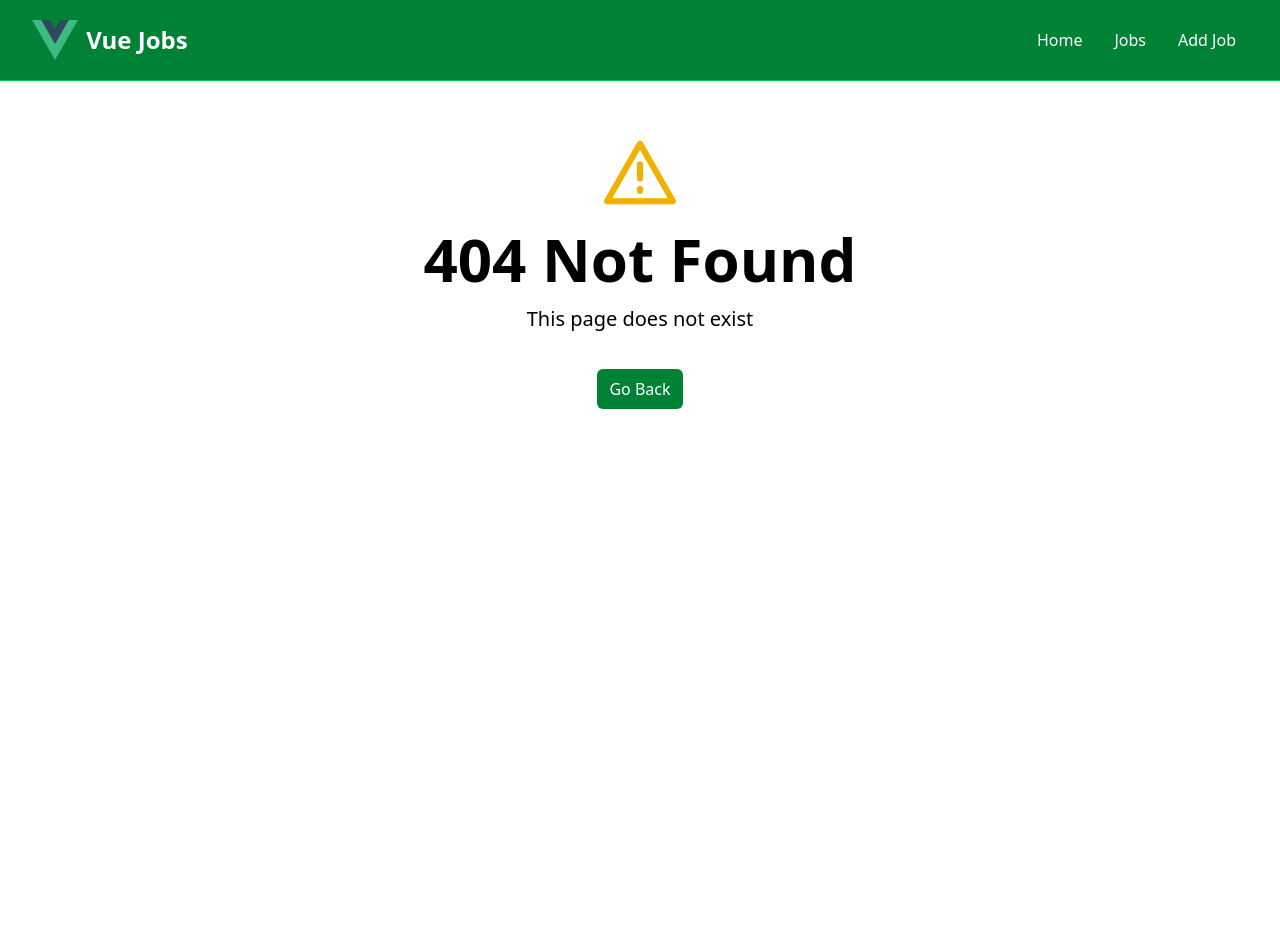
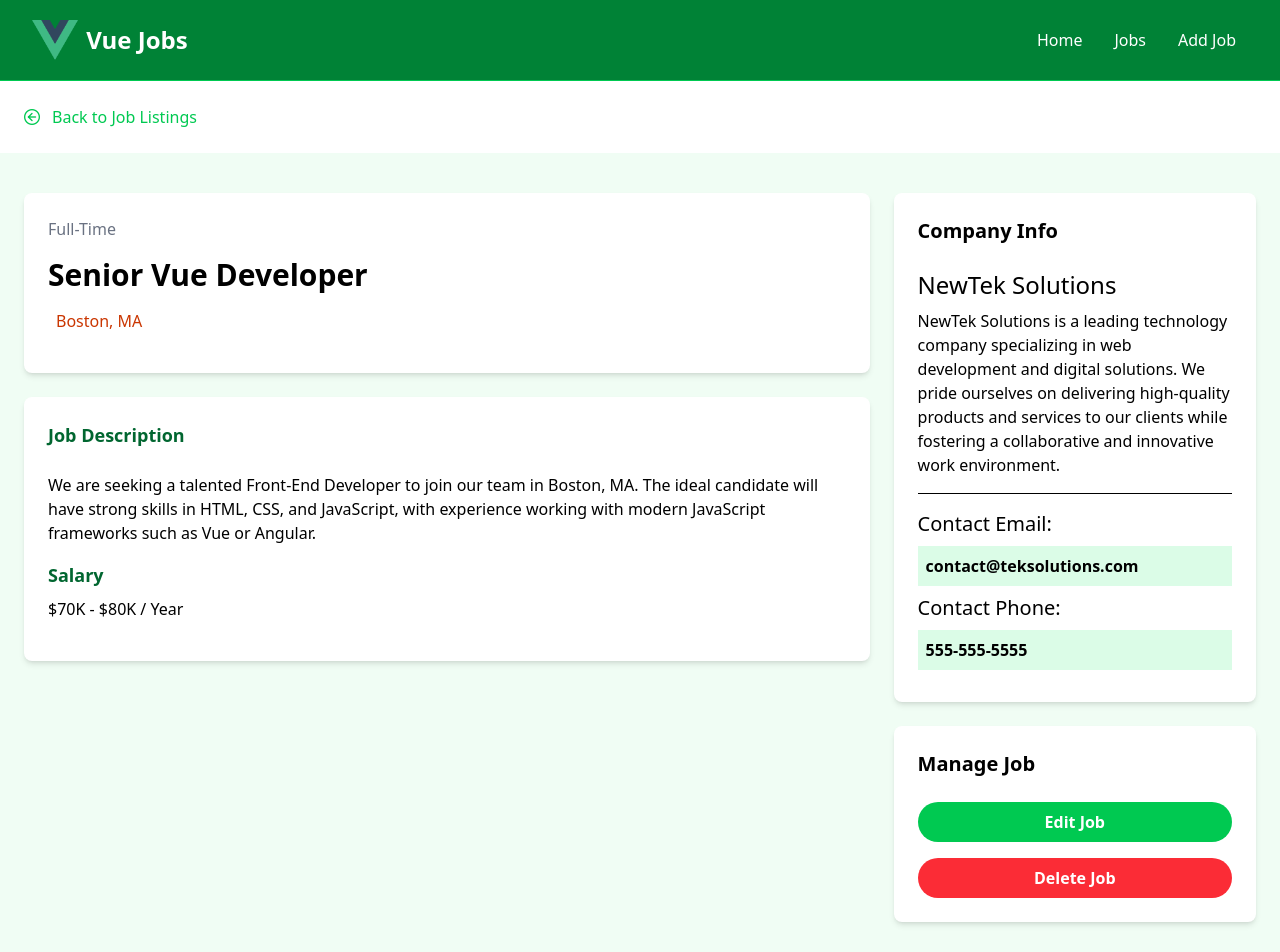
Before and after one commit to onurkinay/JobsFinderVue, a Vue app: page /jobs/1 in a window 1280 px wide. Before the commit this address had no page. Shown: the top 952 px of the page. Before the commit the page ends 800 px from the top, so only its background shows below. Built offline with nearby package versions, Linux system fonts and the light colour scheme; data requests are answered from the project's data file.

Commit message:
backbutton

```diff
--- /dev/null
+++ b/src/components/BackButton.vue
@@ -0,0 +1,17 @@
+<script setup>
+import { RouterLink } from "vue-router";
+</script>
+
+<template>
+  <!-- Go Back -->
+  <section>
+    <div class="container m-auto py-6 px-6">
+      <RouterLink
+        to="/jobs"
+        class="text-green-500 hover:text-green-600 flex items-center"
+      >
+        <i class="pi pi-arrow-circle-left mr-3"></i> Back to Job Listings
+      </RouterLink>
+    </div>
+  </section>
+</template>
--- a/src/components/JobListing.vue
+++ b/src/components/JobListing.vue
@@ -50,7 +50,7 @@
           {{ job.location }}
         </div>
         <RouterLink
-          :to="'/job/' + job.id"
+          :to="'/jobs/' + job.id"
           class="h-[36px] bg-green-500 hover:bg-green-600 text-white px-4 py-2 rounded-lg text-center text-sm"
         >
           Read More
--- a/src/router/index.js
+++ b/src/router/index.js
@@ -15,7 +15,7 @@
     component: JobsView,
   },
   {
-    path: "/job/:id",
+    path: "/jobs/:id",
     name: "Job",
     component: JobView,
   },
--- a/src/views/JobView.vue
+++ b/src/views/JobView.vue
@@ -1,22 +1,52 @@
-<script setup></script>
+<script setup>
+import PulseLoader from "vue-spinner/src/PulseLoader.vue";
+import BackButton from "@/components/BackButton.vue";
+
+import { reactive, onMounted } from "vue";
+import { useRoute, RouterLink } from "vue-router";
+import axios from "axios";
+
+const route = useRoute();
+const jobId = route.params.id;
+
+const state = reactive({
+  job: {},
+  isLoading: true,
+});
+
+onMounted(async () => {
+  try {
+    const response = await axios.get(`http://localhost:5000/jobs/${jobId}`);
+    state.job = response.data;
+  } catch (error) {
+    console.error("Error fetching job:", error);
+  } finally {
+    state.isLoading = false;
+  }
+});
+</script>
 
 <template>
-  <section class="bg-green-50">
+  <BackButton />
+  <div v-if="state.isLoading" class="text-center text-gray-500 py-6">
+    <PulseLoader color="#4A5568" />
+  </div>
+  <section v-else class="bg-green-50">
     <div class="container m-auto py-10 px-6">
       <div class="grid grid-cols-1 md:grid-cols-[7fr_3fr] w-full gap-6">
         <main>
           <div
             class="bg-white p-6 rounded-lg shadow-md text-center md:text-left"
           >
-            <div class="text-gray-500 mb-4">Full-Time</div>
-            <h1 class="text-3xl font-bold mb-4">Senior Vue Developer</h1>
+            <div class="text-gray-500 mb-4">{{ state.job.type }}</div>
+            <h1 class="text-3xl font-bold mb-4">{{ state.job.title }}</h1>
             <div
               class="text-gray-500 mb-4 flex align-middle justify-center md:justify-start"
             >
               <i
                 class="fa-solid fa-location-dot text-lg text-orange-700 mr-2"
               ></i>
-              <p class="text-orange-700">Boston, MA</p>
+              <p class="text-orange-700">{{ state.job.location }}</p>
             </div>
           </div>
 
@@ -26,15 +56,12 @@
             </h3>
 
             <p class="mb-4">
-              We are seeking a talented Front-End Developer to join our team in
-              Boston, MA. The ideal candidate will have strong skills in HTML,
-              CSS, and JavaScript, with experience working with modern
-              JavaScript frameworks such as Vue or Angular.
+              {{ state.job.description }}
             </p>
 
             <h3 class="text-green-800 text-lg font-bold mb-2">Salary</h3>
 
-            <p class="mb-4">$70k - $80K / Year</p>
+            <p class="mb-4">{{ state.job.salary }} / Year</p>
           </div>
         </main>
 
@@ -44,13 +71,10 @@
           <div class="bg-white p-6 rounded-lg shadow-md">
             <h3 class="text-xl font-bold mb-6">Company Info</h3>
 
-            <h2 class="text-2xl">NewTek Solutions</h2>
+            <h2 class="text-2xl">{{ state.job.company.name }}</h2>
 
             <p class="my-2">
-              NewTek Solutions is a leading technology company specializing in
-              web development and digital solutions. We pride ourselves on
-              delivering high-quality products and services to our clients while
-              fostering a collaborative and innovative work environment.
+              {{ state.job.company.description }}
             </p>
 
             <hr class="my-4" />
@@ -58,21 +82,23 @@
             <h3 class="text-xl">Contact Email:</h3>
 
             <p class="my-2 bg-green-100 p-2 font-bold">
-              contact@newteksolutions.com
+              {{ state.job.company.contactEmail }}
             </p>
 
             <h3 class="text-xl">Contact Phone:</h3>
 
-            <p class="my-2 bg-green-100 p-2 font-bold">555-555-5555</p>
+            <p class="my-2 bg-green-100 p-2 font-bold">
+              {{ state.job.company.contactPhone }}
+            </p>
           </div>
 
           <!-- Manage -->
           <div class="bg-white p-6 rounded-lg shadow-md mt-6">
             <h3 class="text-xl font-bold mb-6">Manage Job</h3>
-            <a
-              href="add-job.html"
+            <RouterLink
+              :to="`/jobs/edit/${state.job.id}`"
               class="bg-green-500 hover:bg-green-600 text-white text-center font-bold py-2 px-4 rounded-full w-full focus:outline-none focus:shadow-outline mt-4 block"
-              >Edit Job</a
+              >Edit Job</RouterLink
             >
             <button
               class="bg-red-500 hover:bg-red-600 text-white font-bold py-2 px-4 rounded-full w-full focus:outline-none focus:shadow-outline mt-4 block"
```
